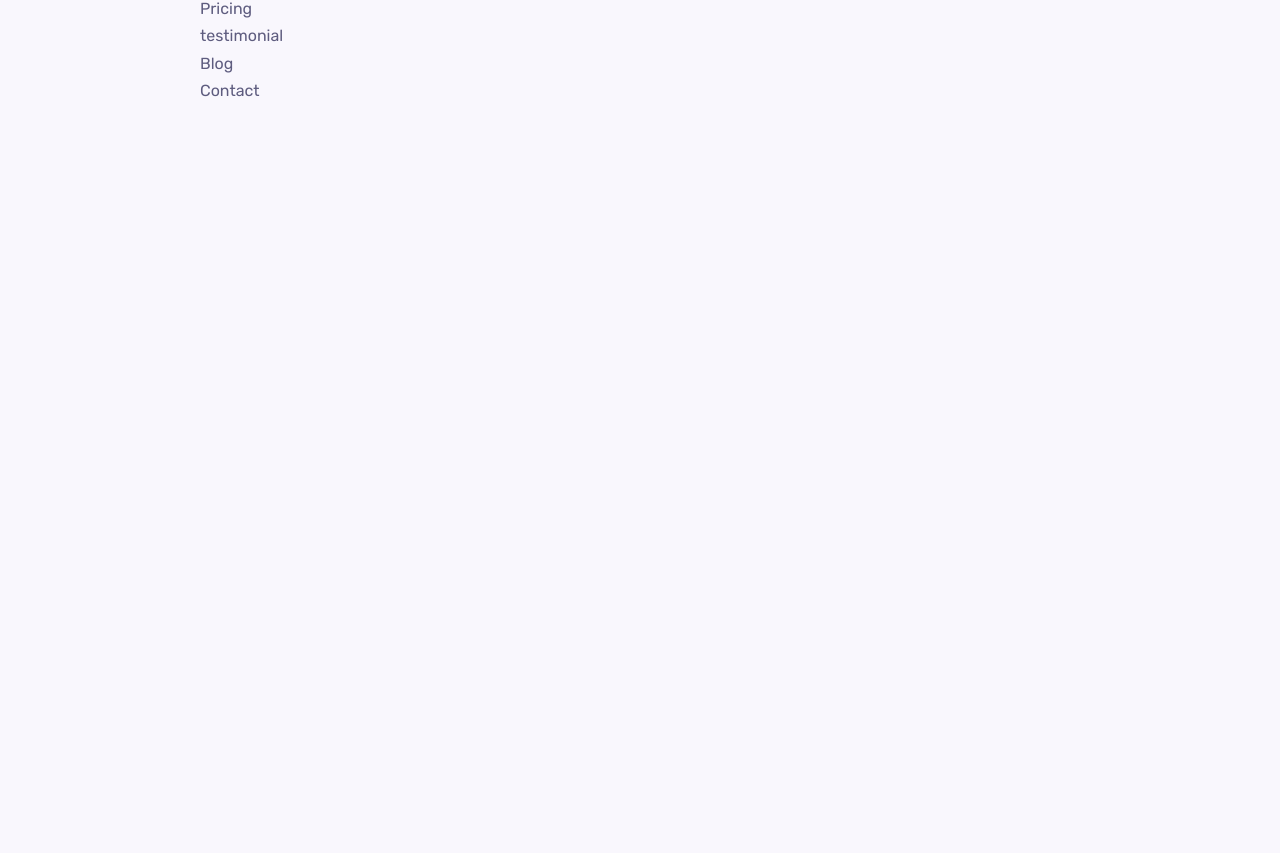
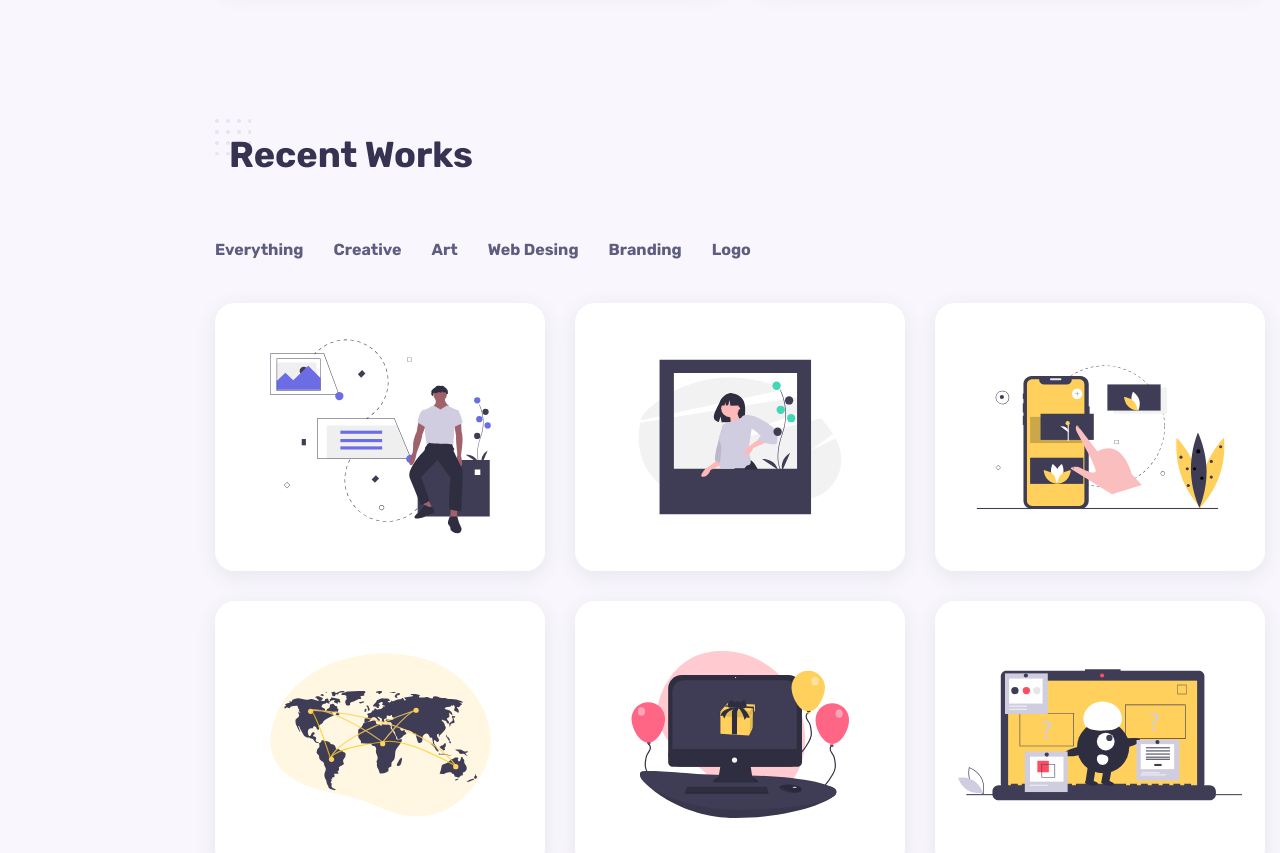
Before and after one commit to ruhulamin111/ruhul, a React (Create React App) app: page / in a window 1280 px wide. Shown: the part 2851-3704 px from the top of the page. Before the commit the page ends 2955 px from the top, so only its background shows below. Built offline with nearby package versions, Linux system fonts and the light colour scheme; the HTML template or start-up script is replaced by a standard one.

Commit message:
work part complete

```diff
--- /dev/null
+++ b/src/components/Portfolio/Menu.js
@@ -0,0 +1,49 @@
+
+import work1 from '../../assets/work-1.svg'
+import work2 from '../../assets/work-2.svg'
+import work3 from '../../assets/work-3.svg'
+import work4 from '../../assets/work-4.svg'
+import work5 from '../../assets/work-5.svg'
+import work6 from '../../assets/work-6.svg'
+
+
+const Menu = [
+    {
+        id: 1,
+        image: work1,
+        title: "Project Management Illustration",
+        category: 'Everything'
+    },
+    {
+        id: 2,
+        image: work2,
+        title: "Project Management Illustration",
+        category: 'Web Desing'
+    },
+    {
+        id: 3,
+        image: work3,
+        title: "Project Management Illustration",
+        category: 'Branding'
+    },
+    {
+        id: 4,
+        image: work4,
+        title: "Project Management Illustration",
+        category: 'Art'
+    },
+    {
+        id: 5,
+        image: work5,
+        title: "Project Management Illustration",
+        category: 'Logo'
+    },
+    {
+        id: 6,
+        image: work6,
+        title: "Project Management Illustration",
+        category: 'Creative'
+    }
+]
+
+export default Menu
--- a/src/components/Portfolio/Portfolio.css
+++ b/src/components/Portfolio/Portfolio.css
@@ -0,0 +1,98 @@
+.work_filters {
+    display: flex;
+    align-items: center;
+    column-gap: 1.875rem;
+    margin-bottom: 2.5rem;
+}
+
+.work_item {
+    cursor: pointer;
+    font-weight: var(--font-bold);
+    transition: .3s;
+}
+
+.work_item:hover {
+    color: var(--first-color);
+}
+
+.work_container {
+    grid-template-columns: repeat(3, 1fr);
+    gap: 1.875rem;
+}
+
+.work_card {
+    position: relative;
+    overflow: hidden;
+    border-radius: var(--border-radius);
+    box-shadow: var(--shadow);
+}
+
+.work_mask {
+    background: #6c6ce5;
+    position: absolute;
+    left: 0;
+    top: 0;
+    width: 100%;
+    height: 100%;
+    transition: .3s;
+    opacity: 0;
+}
+
+.work_card:hover .work_mask {
+    opacity: 0.8;
+}
+
+.work_category {
+    color: #fff;
+    background-color: var(--first-color);
+    border-bottom-left-radius: .98rem;
+    border-bottom-right-radius: .98rem;
+    position: absolute;
+    top: 0;
+    left: 1.5rem;
+    font-size: var(--small-font-size);
+    display: inline-block;
+    padding: 0.19rem 0.625rem;
+    transform: translateY(-40px);
+    transition: .3s;
+}
+
+.work_title {
+    color: #fff;
+    font-size: var(--h3-font-size);
+    margin: 0 0 0.98rem;
+    padding: 0 1.25rem;
+    position: absolute;
+    top: 3.75rem;
+    transform: translateY(30px);
+    transition: .3s;
+    opacity: 0;
+}
+
+.work_button {
+    color: #fff;
+    position: absolute;
+    bottom: 1.5rem;
+    left: 1.5rem;
+    font-size: var(--h3-font-size);
+    display: block;
+    background-color: #ffd15c;
+    height: 40px;
+    width: 40px;
+    cursor: pointer;
+    border-radius: 50%;
+    text-align: center;
+    line-height: 42px;
+    transition: .3s;
+    opacity: 0;
+}
+
+.work_card:hover .work_button {
+    opacity: 1;
+}
+
+.work_card:hover .work_title,
+.work_card:hover .work_category {
+    opacity: 1;
+    transform: translateY(0);
+}
--- a/src/components/Portfolio/Portfolio.js
+++ b/src/components/Portfolio/Portfolio.js
@@ -1,10 +1,43 @@
-import React from 'react'
+import React, { useState } from 'react'
+import { FaLink } from 'react-icons/fa'
+import Menu from './Menu'
+import './Portfolio.css'
 
 const Portfolio = () => {
+    const [items, setItems] = useState(Menu)
+
     return (
-        <div>
-            Portfolio
-        </div>
+        <section className='work container section' id='work'>
+            <h2 className='section-title'>Recent Works</h2>
+            <div className="work_filters">
+                <span className="work_item">Everything</span>
+                <span className="work_item">Creative</span>
+                <span className="work_item">Art</span>
+                <span className="work_item">Web Desing</span>
+                <span className="work_item">Branding</span>
+                <span className="work_item">Logo</span>
+            </div>
+            <div className="work_container grid">
+                {items.map((element, i) => {
+                    const { id, image, title, category } = element;
+                    return (
+                        <div className="work_card" key={i}>
+                            <div className="work_thumbnail">
+                                <img src={image} alt="" className="work_img" />
+                                <div className="work_mask"></div>
+                            </div>
+                            <span className="work_category">{category}</span>
+                            <h3 className="work_title">{title}</h3>
+                            <a href="" className="work_button">
+                                <i className="work_button_icon"><FaLink /></i>
+                            </a>
+
+                        </div>
+                    )
+                })}
+            </div>
+
+        </section>
     )
 }
 
--- a/src/components/Resume/Resume.css
+++ b/src/components/Resume/Resume.css
@@ -40,3 +40,13 @@
     background-color: var(--container-color);
     padding: 0.4375rem 0;
 }
+
+.timeline_date {
+    color: #8b88b1;
+    font-size: var(--small-font-size);
+}
+
+.timeline_title {
+    margin: 0.5rem 0;
+    font-size: var(--h3-font-size);
+}
```
